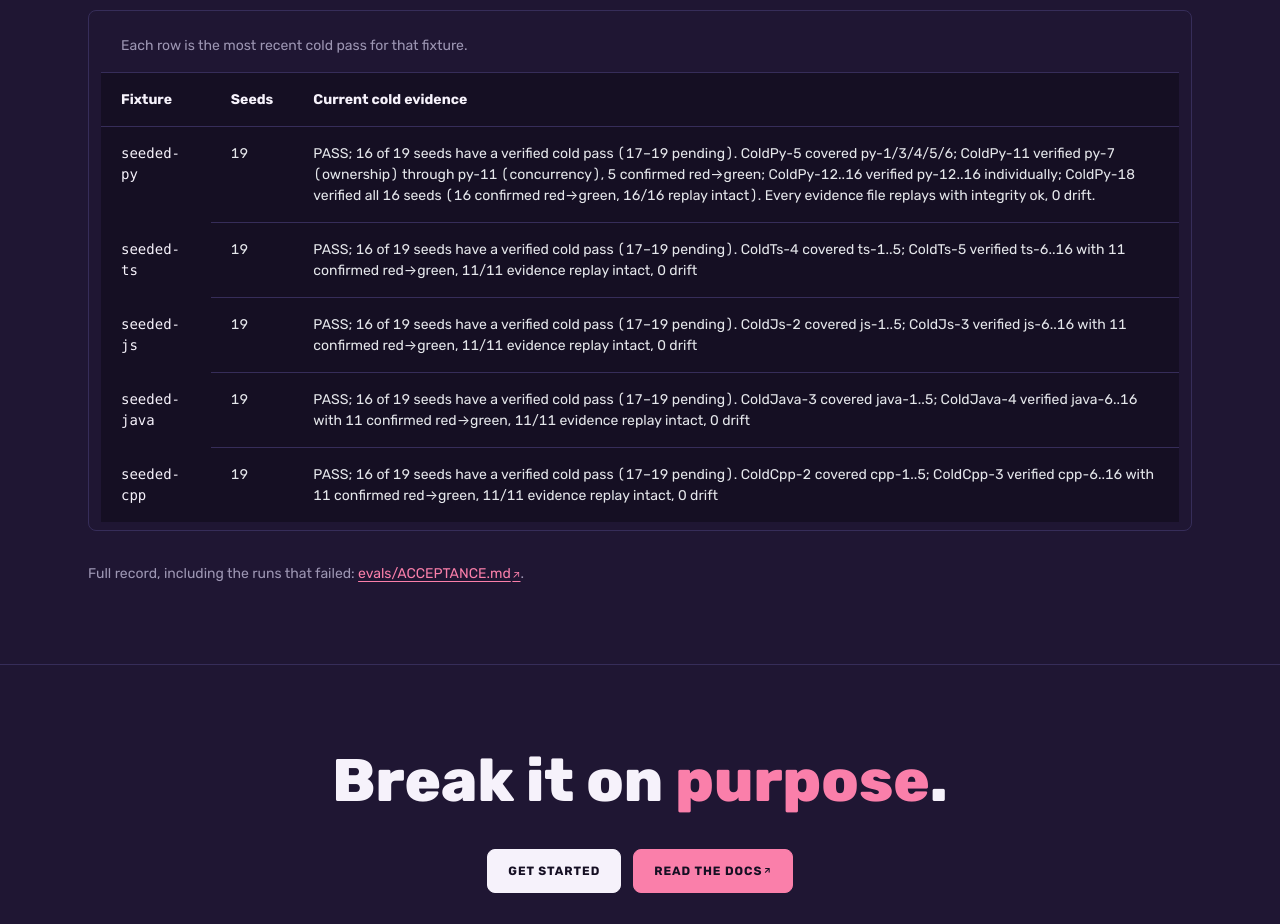
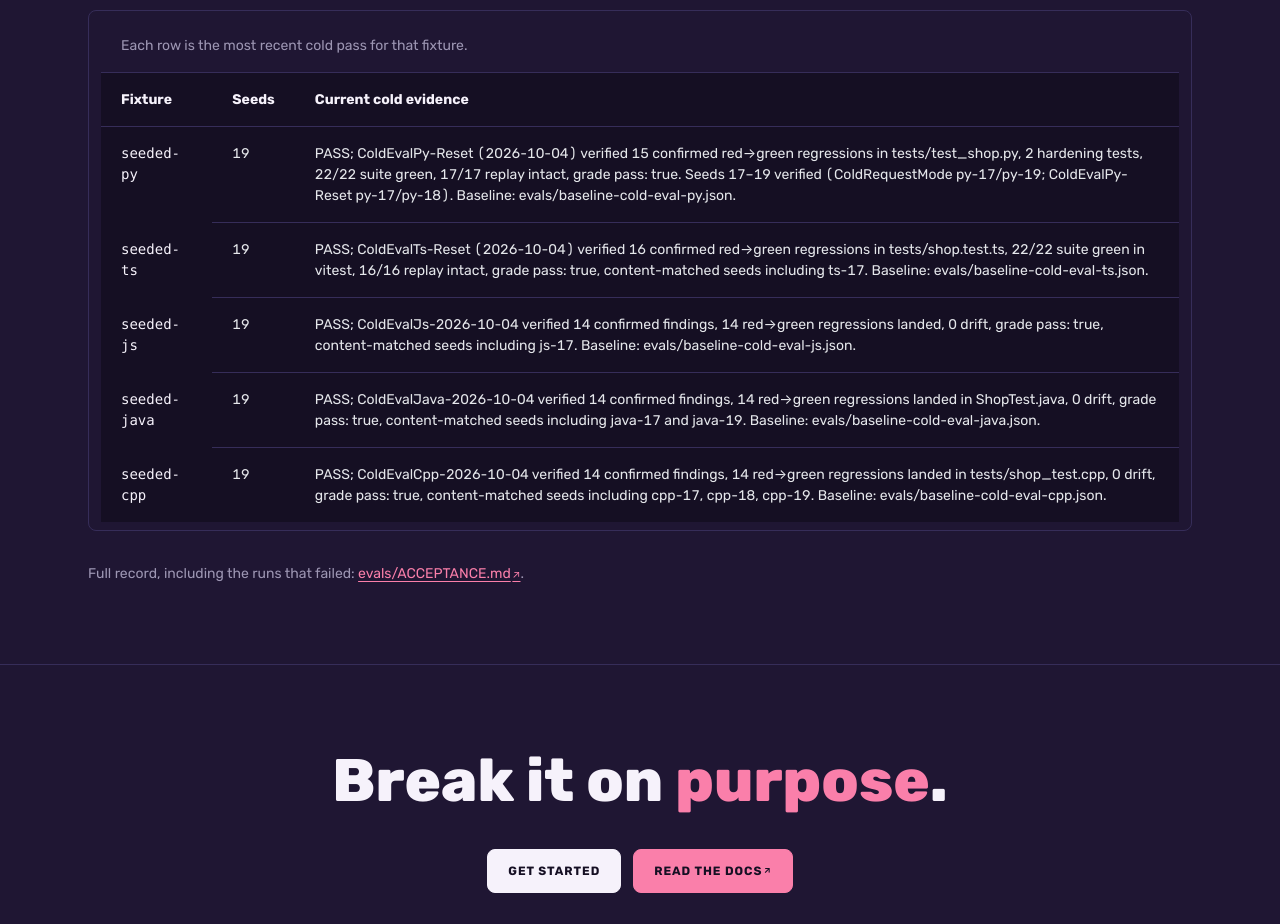
Before and after one commit to mhenke/sstack, a plain HTML site: page site/index.html in a window 1280 px wide. Shown: the part 5740-6664 px from the top of the page. Drawn offline with Linux system fonts and the light colour scheme.

Commit message:
docs(site): sync evidence table with 5/5 cold run baselines

```diff
--- a/site/index.html
+++ b/site/index.html
@@ -694,12 +694,12 @@
           <tbody>
             <tr>
               <th scope="row">seeded-py</th><td data-label="Seeds">19</td>
-              <td data-label="Cold evidence">PASS; 16 of 19 seeds have a verified cold pass (17–19 pending). ColdPy-5 covered py-1/3/4/5/6; ColdPy-11 verified py-7 (ownership) through py-11 (concurrency), 5 confirmed red&rarr;green; ColdPy-12..16 verified py-12..16 individually; ColdPy-18 verified all 16 seeds (16 confirmed red&rarr;green, 16/16 replay intact). Every evidence file replays with integrity ok, 0 drift.</td>
+              <td data-label="Cold evidence">PASS; ColdEvalPy-Reset (2026-10-04) verified 15 confirmed red&rarr;green regressions in tests/test_shop.py, 2 hardening tests, 22/22 suite green, 17/17 replay intact, grade pass: true. Seeds 17–19 verified (ColdRequestMode py-17/py-19; ColdEvalPy-Reset py-17/py-18). Baseline: evals/baseline-cold-eval-py.json.</td>
             </tr>
-            <tr><th scope="row">seeded-ts</th><td data-label="Seeds">19</td><td data-label="Cold evidence">PASS; 16 of 19 seeds have a verified cold pass (17–19 pending). ColdTs-4 covered ts-1..5; ColdTs-5 verified ts-6..16 with 11 confirmed red&rarr;green, 11/11 evidence replay intact, 0 drift</td></tr>
-            <tr><th scope="row">seeded-js</th><td data-label="Seeds">19</td><td data-label="Cold evidence">PASS; 16 of 19 seeds have a verified cold pass (17–19 pending). ColdJs-2 covered js-1..5; ColdJs-3 verified js-6..16 with 11 confirmed red&rarr;green, 11/11 evidence replay intact, 0 drift</td></tr>
-            <tr><th scope="row">seeded-java</th><td data-label="Seeds">19</td><td data-label="Cold evidence">PASS; 16 of 19 seeds have a verified cold pass (17–19 pending). ColdJava-3 covered java-1..5; ColdJava-4 verified java-6..16 with 11 confirmed red&rarr;green, 11/11 evidence replay intact, 0 drift</td></tr>
-            <tr><th scope="row">seeded-cpp</th><td data-label="Seeds">19</td><td data-label="Cold evidence">PASS; 16 of 19 seeds have a verified cold pass (17–19 pending). ColdCpp-2 covered cpp-1..5; ColdCpp-3 verified cpp-6..16 with 11 confirmed red&rarr;green, 11/11 evidence replay intact, 0 drift</td></tr>
+            <tr><th scope="row">seeded-ts</th><td data-label="Seeds">19</td><td data-label="Cold evidence">PASS; ColdEvalTs-Reset (2026-10-04) verified 16 confirmed red&rarr;green regressions in tests/shop.test.ts, 22/22 suite green in vitest, 16/16 replay intact, grade pass: true, content-matched seeds including ts-17. Baseline: evals/baseline-cold-eval-ts.json.</td></tr>
+            <tr><th scope="row">seeded-js</th><td data-label="Seeds">19</td><td data-label="Cold evidence">PASS; ColdEvalJs-2026-10-04 verified 14 confirmed findings, 14 red&rarr;green regressions landed, 0 drift, grade pass: true, content-matched seeds including js-17. Baseline: evals/baseline-cold-eval-js.json.</td></tr>
+            <tr><th scope="row">seeded-java</th><td data-label="Seeds">19</td><td data-label="Cold evidence">PASS; ColdEvalJava-2026-10-04 verified 14 confirmed findings, 14 red&rarr;green regressions landed in ShopTest.java, 0 drift, grade pass: true, content-matched seeds including java-17 and java-19. Baseline: evals/baseline-cold-eval-java.json.</td></tr>
+            <tr><th scope="row">seeded-cpp</th><td data-label="Seeds">19</td><td data-label="Cold evidence">PASS; ColdEvalCpp-2026-10-04 verified 14 confirmed findings, 14 red&rarr;green regressions landed in tests/shop_test.cpp, 0 drift, grade pass: true, content-matched seeds including cpp-17, cpp-18, cpp-19. Baseline: evals/baseline-cold-eval-cpp.json.</td></tr>
           </tbody>
         </table>
       </div>
```
